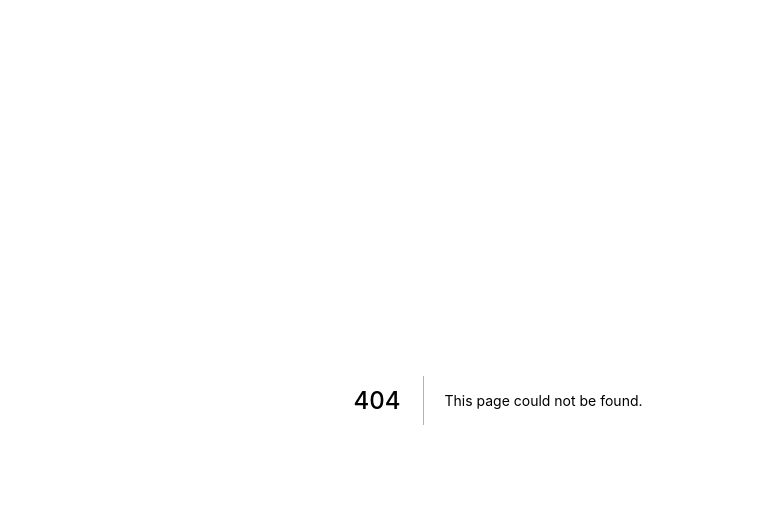
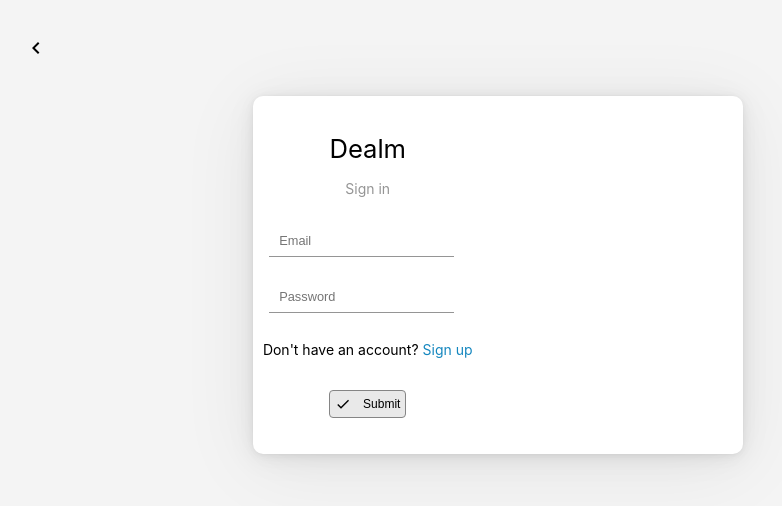
Before and after one commit to Adoobdoob71/DealmWeb, a Next.js app: page /authentication in a window 1280 px wide. Before the commit this address had no page. Shown: the top 506 px of the page, without its empty margins (142-924 px from the left). Built offline with nearby package versions, Linux system fonts and the light colour scheme.

Commit message:
can now sign in and sign up, looks very good

```diff
--- a/pages/authentication/register.tsx
+++ b/pages/authentication/index.tsx
@@ -9,13 +9,15 @@ import * as firebase from "firebase";
 import router from "next/router";
 import { IconButton } from "@material-ui/core";
 
-export default function Register() {
+export default function Authentication() {
   const [nickname, setNickname] = useState<string>("");
   const [email, setEmail] = useState<string>("");
   const [password, setPassword] = useState<string>("");
   const [message, setMessage] = useState<string | null>(null);
   const [loading, setLoading] = useState<boolean>(false);
   const [activeImage, setActiveImage] = useState<string>("");
+  const [pageStatus, setPageStatus] = useState<boolean>(false);
+
   const images = [
     "https://i.pinimg.com/originals/e3/dc/ab/e3dcab0829e56f4f1c9d58099f080de9.png",
     "https://i.pinimg.com/originals/76/f2/3e/76f23ef08dc1ebabf4589ca0daa1fc14.jpg",
@@ -31,8 +33,9 @@ export default function Register() {
     }, 10000);
   }, []);
 
-  const register = async () => {
+  const authenticate = async () => {
     setLoading(true);
+    if (pageStatus) {
       try {
         let result = await firebase.default
           .auth()
@@ -48,8 +51,12 @@ export default function Register() {
             email: email.trim(),
             lastOnline: "",
           });
+        setMessage("Sign up successfull!");
+        setTimeout(() => {
+          setMessage(null);
           setLoading(false);
           router.back();
+        }, 3000);
       } catch (error) {
         setMessage(error.message);
         setLoading(false);
@@ -57,7 +64,28 @@ export default function Register() {
           setMessage(null);
         }, 5000);
       }
+    } else {
+      try {
+        await firebase.default
+          .auth()
+          .signInWithEmailAndPassword(email.trim(), password.trim());
+        setMessage("Sign in successfull!");
+        setLoading(false);
+        setTimeout(() => {
+          setMessage(null);
+          router.back();
+        }, 3000);
+      } catch (error) {
+        setMessage(error.message);
+        setLoading(false);
+        setTimeout(() => {
+          setMessage(null);
+        }, 5000);
+      }
+    }
   };
+
+  const togglePage = () => setPageStatus(!pageStatus);
   return (
     <>
       <Head>
@@ -71,7 +99,10 @@ export default function Register() {
       <div className={styles.main_div}>
         <div className={styles.form_div}>
           <span className={styles.title}>Dealm</span>
-          <span className={styles.instruction}>Create account</span>
+          <span className={styles.instruction}>
+            {pageStatus ? "Create an account" : "Sign in"}
+          </span>
+          {pageStatus && (
             <input
               inputMode="text"
               name="username"
@@ -80,6 +111,7 @@ export default function Register() {
               placeholder="Nickname"
               className={styles.input}
             />
+          )}
           <input
             inputMode="email"
             name="email"
@@ -97,6 +129,12 @@ export default function Register() {
             placeholder="Password"
             className={styles.input}
           />
+          <span style={{ fontSize: 14, marginBlock: 16 }}>
+            {pageStatus ? "Have an account?" : "Don't have an account?"}{" "}
+            <span className="link" onClick={togglePage}>
+              {pageStatus ? "Sign in" : "Sign up"}
+            </span>
+          </span>
           <button
             className="custom_button"
             style={{
@@ -104,7 +142,7 @@ export default function Register() {
               cursor: loading ? "not-allowed" : "pointer",
               opacity: loading ? 0.8 : 1,
             }}
-            onClick={register}
+            onClick={authenticate}
             disabled={loading}>
             <MdCheck
               color={colors.text}
--- a/pages/authentication/resetPassword.tsx
+++ /dev/null
@@ -1,3 +0,0 @@
-export default function resetPassword() {
-  return <div></div>;
-}
--- a/pages/authentication/signIn.tsx
+++ /dev/null
@@ -1,3 +0,0 @@
-export default function SignIn() {
-  return <div></div>;
-}
--- a/styles/Register.module.css
+++ b/styles/Register.module.css
@@ -15,7 +15,7 @@
 
 .form_div {
   flex: 1;
-  padding-block: 10%;
+  padding-block: 7.5%;
   display: flex;
   flex-direction: column;
   justify-content: center;
--- a/styles/globals.css
+++ b/styles/globals.css
@@ -85,6 +85,13 @@ a {
   border-color: #1587bf;
 }
 
+.link {
+  color: #1587bf;
+  font-size: 14px;
+  text-decoration: none;
+  cursor: pointer;
+}
+
 @media only screen and (max-width: 700px) {
   .follow_button {
     display: none;
```
Lines whose indentation alone changed are shown as unchanged.
